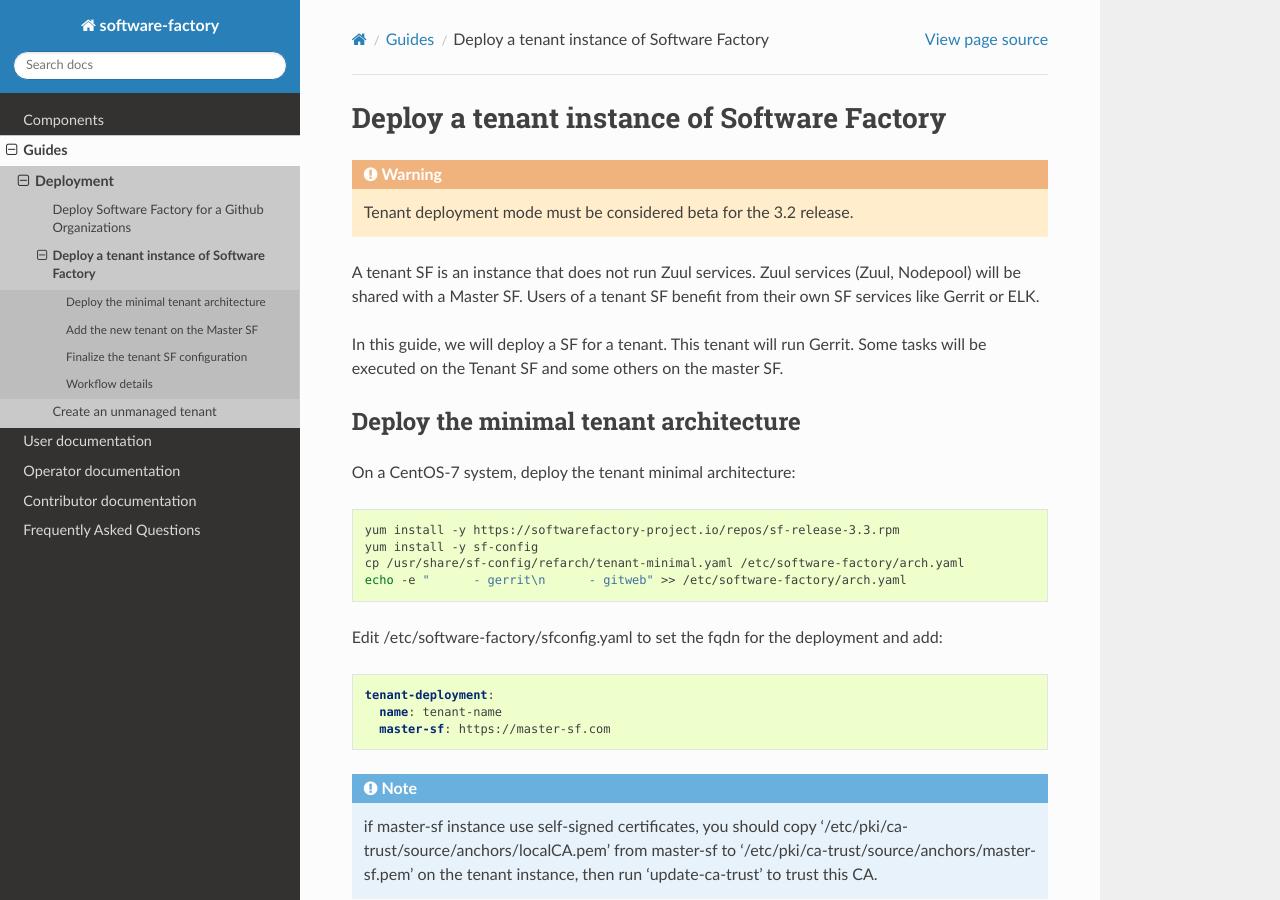
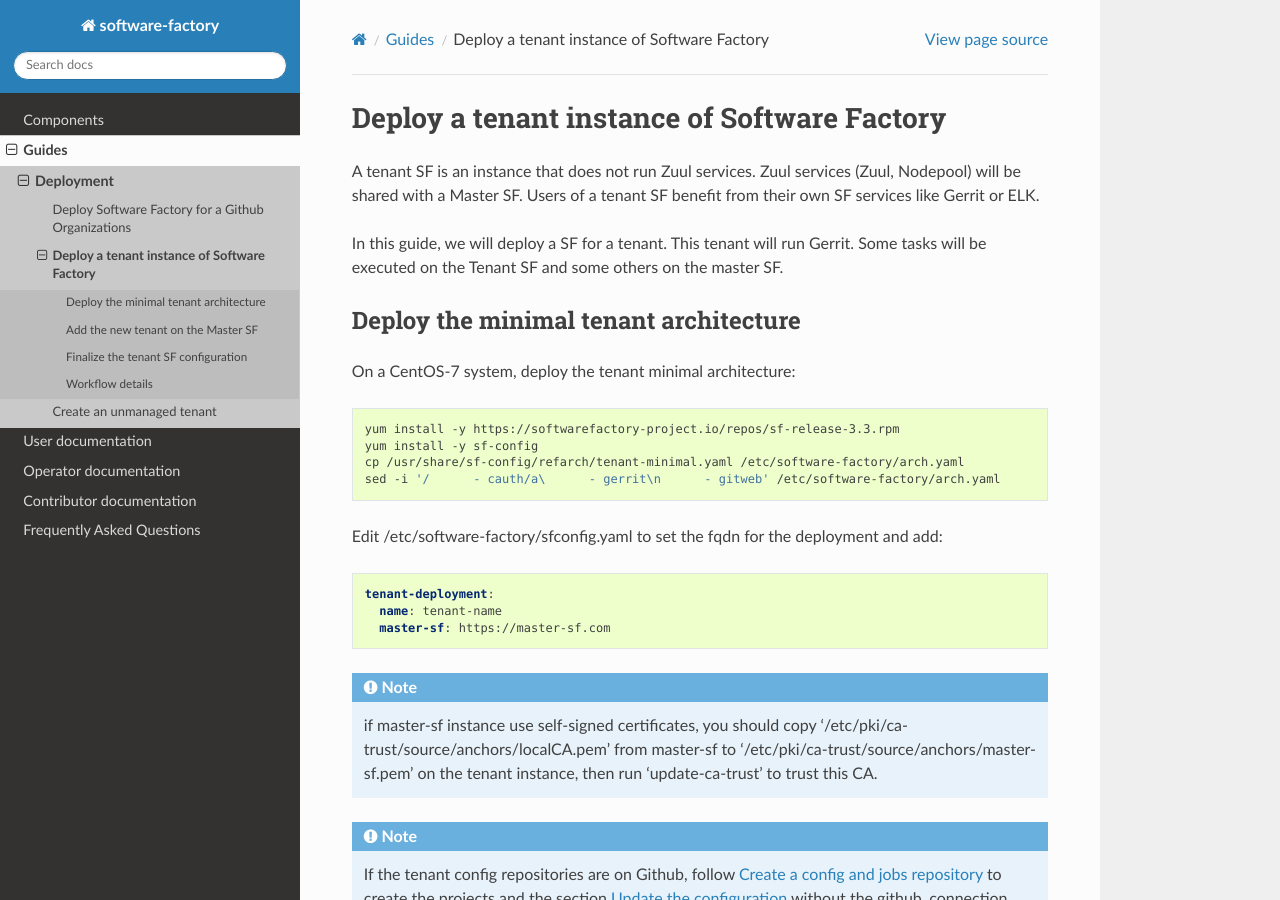
Before and after one commit to softwarefactory-project/sf-docs, a Sphinx documentation site: the page built from docs/guides/tenant_deployment.rst, in a window 1280 px wide and 900 px high. Built offline with Sphinx 7.4.7 and the Read the Docs theme 2.0.0, drawn with Linux system fonts in a browser that asks for light colours.

Commit message:
fix sf version and typos
- remove beta warning for tenant deployment guide
- ensure gerrit is placed before managesf in arch.yaml to avoid key
  deployment issue
- fix typos

Change-Id: I7836fa3ed8c304c9c39db497c1e451556016d74e

```diff
--- a/docs/guides/tenant_deployment.rst
+++ b/docs/guides/tenant_deployment.rst
@@ -2,10 +2,6 @@
 
 Deploy a tenant instance of Software Factory
 --------------------------------------------
-
-.. warning::
-
-  Tenant deployment mode must be considered beta for the 3.2 release.
 
 A tenant SF is an instance that does not run Zuul services. Zuul
 services (Zuul, Nodepool) will be shared with a Master SF. Users of a
@@ -25,7 +21,7 @@
   yum install -y https://softwarefactory-project.io/repos/sf-release-3.3.rpm
   yum install -y sf-config
   cp /usr/share/sf-config/refarch/tenant-minimal.yaml /etc/software-factory/arch.yaml
-  echo -e "      - gerrit\n      - gitweb" >> /etc/software-factory/arch.yaml
+  sed -i '/      - cauth/a\      - gerrit\n      - gitweb' /etc/software-factory/arch.yaml
 
 Edit /etc/software-factory/sfconfig.yaml to set the fqdn for the deployment and add:
 
--- a/docs/operator/zuul_operator.rst
+++ b/docs/operator/zuul_operator.rst
@@ -99,7 +99,7 @@
 
 * Open the App creation form:
 
-  * to create the app under an organization, go to `https://github.com/organizations/<organization>org/settings/apps/new`
+  * to create the app under an organization, go to `https://github.com/organizations/<organization>/settings/apps/new`
   * to create the app under a user account, go to `https://github.com/settings/apps/new`
 
 * Set GitHub App name to "my-org-zuul"
```
